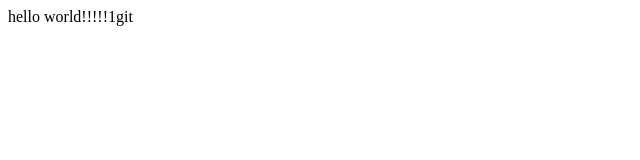
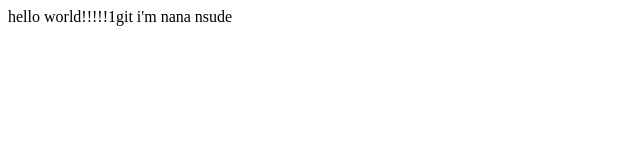
Before and after one commit to nanablvck/git-master-class, a plain HTML site: page index.html in a window 1280 px wide. Shown: the whole page, without its empty margins (0-640 px from the left). Drawn offline with Linux system fonts and the light colour scheme.

Commit message:
added name

```diff
--- a/index.html
+++ b/index.html
@@ -8,5 +8,6 @@
 </head>
 <body>
     hello world!!!!!1git
+    i'm nana nsude
 </body>
 </html>
```
